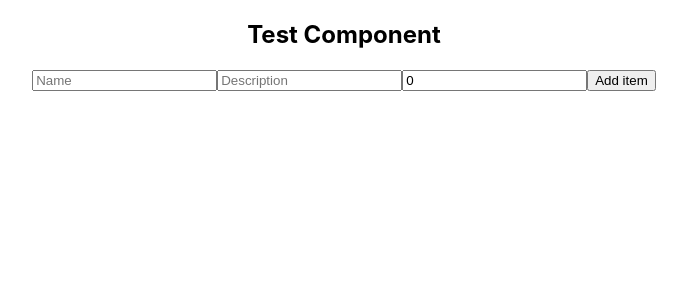
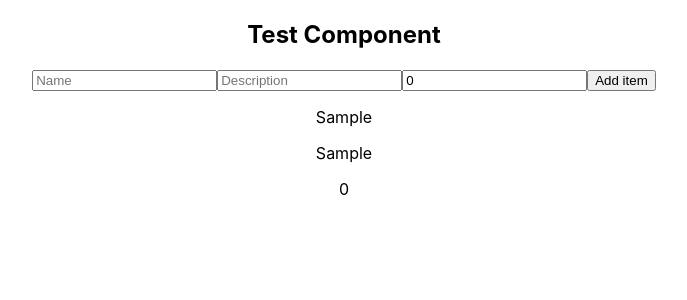
Before and after one commit to BW-Silent-Auction-1/front-end, a React (Create React App) app: page / in a window 1280 px wide. Both pictures are taken after typing "Sample", "Sample" into the empty fields and a click on the button "Add item". Shown: the top 300 px of the page, without its empty margins (296-983 px from the left). Built offline with nearby package versions, Linux system fonts and the light colour scheme.

Commit message:
render items added to auctionItemsArray

```diff
--- a/src/Redux-Auth/AddAuctionItem.js
+++ b/src/Redux-Auth/AddAuctionItem.js
@@ -37,7 +37,7 @@ const AddAuctionItem = (props) => {
   //   })
   // }
 
-  console.log(props)
+  console.log('auctionItem + props', auctionItem, props)
 
   return (
     <div>
@@ -82,7 +82,15 @@ const AddAuctionItem = (props) => {
       </div>
 
       <div>
-        {/* {auctionItemsArray.map()} */}
+        {props.auctionItemsArray.map(item => {
+          return (
+            <div key={item.id}>
+              <p>{item.name}</p>
+              <p>{item.description}</p>
+              <p>{item.startingPrice}</p>
+            </div>
+          )
+        })}
       </div>
 
     </div>
--- a/src/Redux-Auth/auctionItemsSlice.js
+++ b/src/Redux-Auth/auctionItemsSlice.js
@@ -7,6 +7,7 @@ const auctionItemsSlice = createSlice({
   },
   reducers: {
     addAuctionItem(state, action) {
+      console.log(state, action)
       const { image, name, description, startingPrice } = action.payload
       console.log({image, name, description, startingPrice})
       state.auctionItemsArray.push({
```
